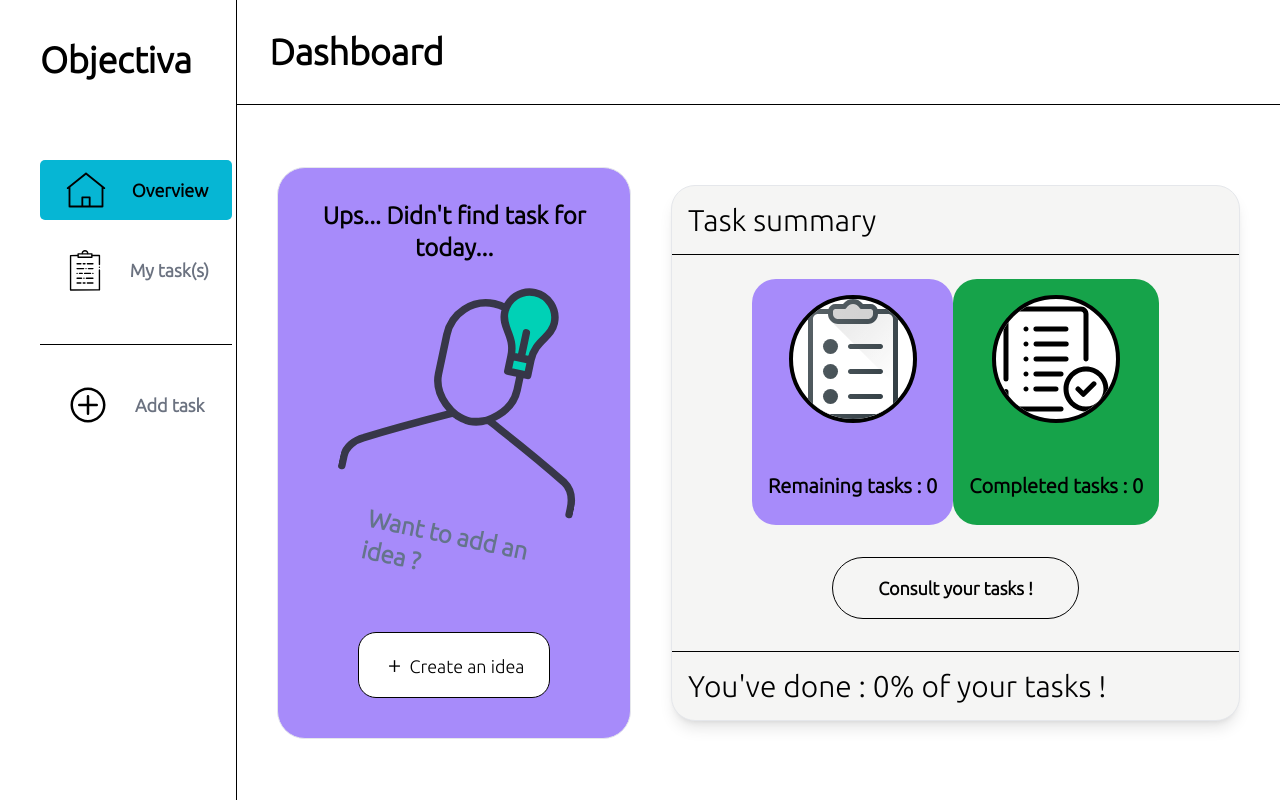
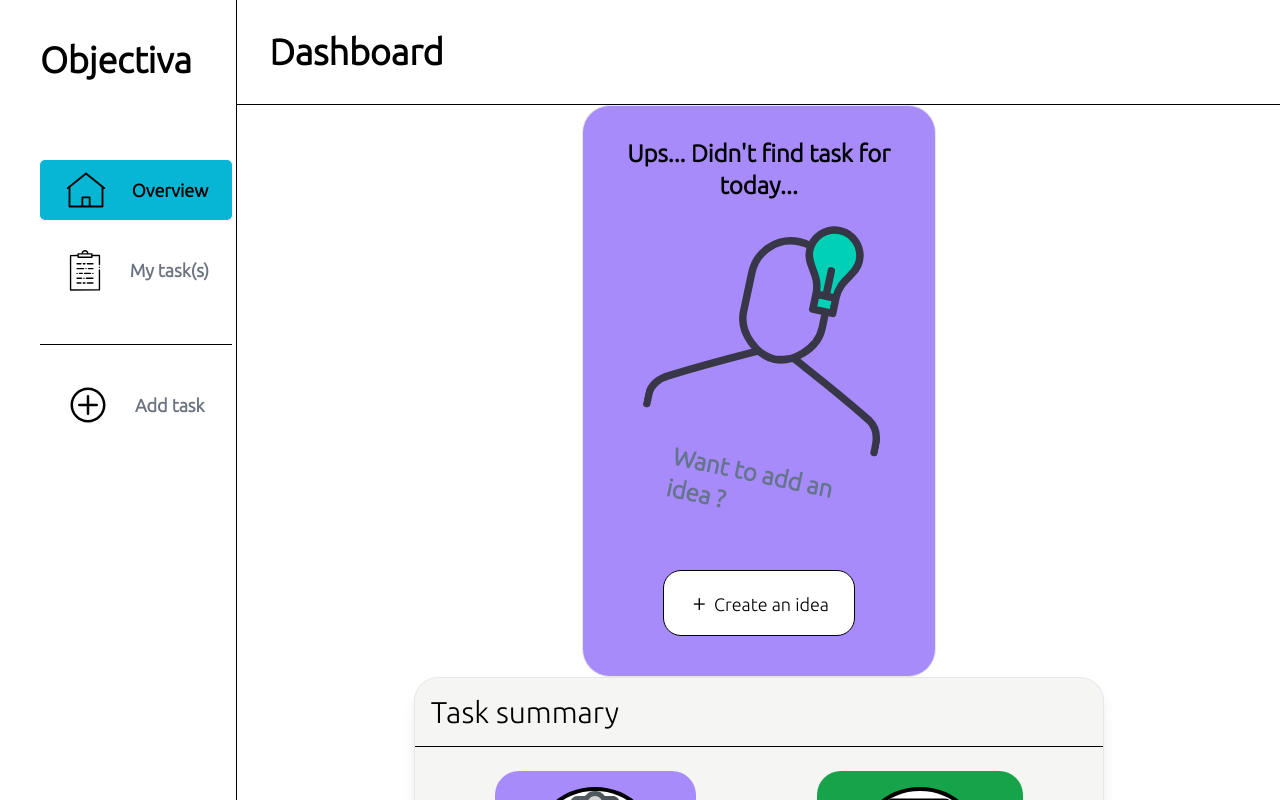
Before and after one commit to Jintarq/Objectiva, a React (Create React App) app: page / in a window 1280 px wide. Shown: the top 800 px of the page. Built offline with nearby package versions, Linux system fonts and the light colour scheme.

Commit message:
Fix scope of the <link> element, change design issues, fix calculus

```diff
--- a/public/index.html
+++ b/public/index.html
@@ -8,7 +8,6 @@
       name="description"
       content="Web site created using create-react-app"
     />
-    <link rel="manifest" href="%PUBLIC_URL%/manifest.json" />
     <title>Objectiva</title>
     <link rel="preconnect" href="https://fonts.googleapis.com" />
     <link rel="preconnect" href="https://fonts.gstatic.com" crossorigin />
@@ -16,6 +15,7 @@
       href="https://fonts.googleapis.com/css2?family=Ubuntu:wght@300&display=swap"
       rel="stylesheet"
     />
+    <link rel="icon" href="./icon/logo-o.png" type="image/jpg" />
   </head>
   <body>
     <noscript>You need to enable JavaScript to run this app.</noscript>
--- a/src/routes/Home.js
+++ b/src/routes/Home.js
@@ -19,7 +19,9 @@ export default function Overview({ todos }) {
     }
   }
   if (remainingTasks > 0) {
-    achieve = Math.floor((completedTasks / remainingTasks) * 100);
+    achieve = Math.floor(
+      (completedTasks / (remainingTasks + completedTasks)) * 100
+    );
   } else if (remainingTasks === 0 && completedTasks > 0) {
     achieve = completedTasks * 100;
   } else {
@@ -32,7 +34,7 @@ export default function Overview({ todos }) {
         <div className='w-full border-b border-black p-8 text-4xl'>
           <p className='font-semibold'>Dashboard</p>
         </div>
-        <div className='flex flex-row justify-center items-center my-auto justify-evenly'>
+        <div className='flex flex-row flex-wrap justify-center items-center my-auto justify-evenly'>
           <div className='p-4 pt-8 pb-10 flex flex-col justify-center items-center border rounded-[28px] bg-violet-400'>
             <h1 className='text-2xl  w-80 text-center font-bold'>
               Ups... Didn't find task for today...
@@ -49,12 +51,9 @@ export default function Overview({ todos }) {
               </p>
             </Link>
           </div>
-          <div>
-            <div className='border rounded-[24px] border-grey shadow-lg bg-stone-100'>
-              <h2 className='border-b border-black text-3xl p-4'>
-                Task summary
-              </h2>
-              <div className='flex flex-row justify-between mx-20 mt-6 mb-2'>
+          <div className='flex flex-col lg:w-[690px] w-[450px] border border-grey shadow-lg bg-stone-100 rounded-[24px]'>
+            <h2 className='border-b border-black text-3xl p-4'>Task summary</h2>
+            <div className='flex flex-row mx-20 mt-6 mb-2 justify-center flex-wrap items-center lg:justify-between'>
               <div className='bg-violet-400 rounded-[24px] flex flex-col justify-center items-center p-4'>
                 <img
                   src={Todo}
@@ -65,7 +64,7 @@ export default function Overview({ todos }) {
                   Remaining tasks : {remainingTasks}
                 </p>
               </div>
-                <div className='bg-green-600 rounded-[24px] flex flex-col justify-center items-center px-4'>
+              <div className='bg-green-600 rounded-[24px] flex flex-col justify-center items-center p-4'>
                 <img
                   src={List}
                   alt='List logo'
@@ -89,6 +88,5 @@ export default function Overview({ todos }) {
         </div>
       </div>
     </div>
-    </div>
   );
 }
--- a/src/routes/components/Sidebar.js
+++ b/src/routes/components/Sidebar.js
@@ -5,41 +5,48 @@ import Clipboard from "../../assets/img/clipboard.svg";
 
 export default function Sidebar({ pageName = "overview" }) {
   const defaultLi =
-    "mb-5  text-gray-500 text-lg flex items-center justify-evenly py-2  w-48";
+    "mb-5  text-gray-500 text-lg flex items-center justify-evenly py-2  w-24 md:w-40 lg:w-48";
   const className = pageName;
   return (
     <div className='flex flex-col p-10 border-r border-black font-semibold border-solid h-screen min-w-[15%]'>
       <div className='mb-20'>
-        <h1 className='text-4xl'>Objectiva</h1>
+        <h1 className='lg:text-4xl md:text-3xl text-xl'>Objectiva</h1>
       </div>
       <div className='flex'>
         <ul className='flex flex-col items-start'>
+          <Link to='/'>
             <li
               className={`${defaultLi} ${
                 className === "overview" ? "active" : ""
               }`}
             >
               <img src={Home} className='w-11' alt='Home logo' />
-            <Link to='/'>
-              <p>Overview</p>
+              <p className='lg:block hidden'>Overview</p>
+            </li>
           </Link>
-          </li>
+          <Link to='/mytasks'>
             <li
               className={`${defaultLi} ${
                 className === "mytasks" ? "active" : ""
               }`}
             >
               <img src={Clipboard} className='w-11' alt='Clipboard logo' />
-            <Link to='/mytasks'>My task(s)</Link>
+
+              <p className='lg:block hidden'>My task(s)</p>
             </li>
+          </Link>
           <br />
-          <div className='border-t pt-8 border-black'>
+          <div className='border-t pt-8  border-black'>
+            <Link to='/add'>
               <li
-              className={`${defaultLi} ${className === "add" ? "active" : ""}`}
+                className={`${defaultLi} ${
+                  className === "add" ? "active" : ""
+                }`}
               >
-              <img src={Plus} className='w-10' alt='Plus logo' />
-              <Link to='/add'>Add task</Link>
+                <img src={Plus} className='lg:w-10 w-8' alt='Plus logo' />
+                <p className='lg:block hidden'>Add task</p>
               </li>
+            </Link>
           </div>
         </ul>
       </div>
```
Also changed, not shown: public/icon/logo-o.png (added). Lines whose indentation alone changed are shown as unchanged.
